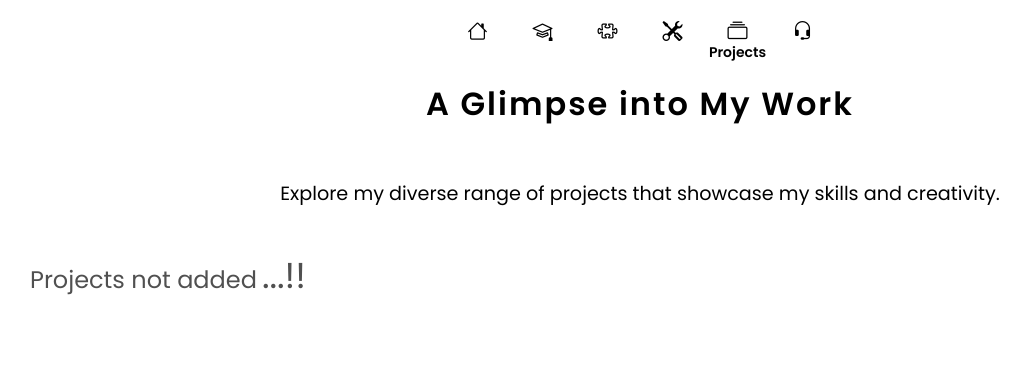
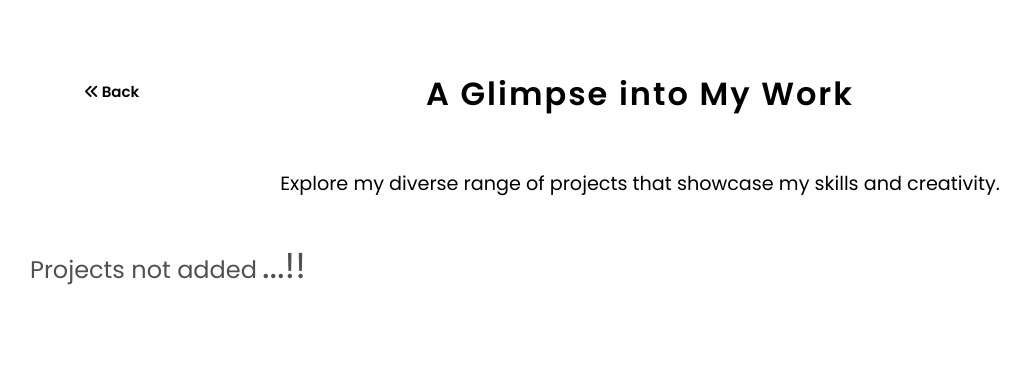
Before and after one commit to Saran24875/SARAN-PORTFOLIO, a Django app: template templates/projects.html in a window 1280 px wide. Shown: the top 386 px of the page, without its empty margins (0-1031 px from the left). Run offline with Django 3.2, Linux system fonts and the light colour scheme; the template is opened without the code that fills it, so the values that code supplies are empty; some libraries are stand-ins or nearby versions.

Commit message:
Enhance styles and layout in various templates, add back button functionality, and improve service descriptions

```diff
--- a/static/css/styles.css
+++ b/static/css/styles.css
@@ -899,7 +899,7 @@ display: flex;
 }
 
 .about-section p {
-  font-size: 1rem;
+  font-size: 1.1rem;
   line-height: 1.6;
   color: var(--text-color);
   text-align: center;
@@ -1271,9 +1271,34 @@ textarea::placeholder {
 .project {
   max-width: 1400px;
   margin: auto;
-  margin-top: 0px;
+  margin-top: -10px;
   padding: 60px 30px;
 
+}
+
+.back-button{
+  font-family: "poppins", sans-serif;
+  z-index: 100;
+  position: fixed;
+  top: 50px;
+  left: 30px;
+  margin-top: 20px;
+  font-size: 15px;
+  cursor: pointer;
+  border-radius: 100px;
+  background-color: var(--hover-color);;
+  border: none;
+  font-weight: 600;
+  transition: background-color 0.5s ease, color 0.5s ease;
+
+}
+
+.back-button:hover {
+  background: var(--button-color);
+  color: var(--button-text-color);
+  transform: scale(1.05);
+  box-shadow: 0 8px 15px rgba(0, 0, 0, 0.2);
+  transition: background-color 0.5s ease, color 0.5s ease;
 }
 
 /* .project h1 {
@@ -3179,6 +3204,9 @@ textarea::placeholder {
 
 }
 
+.back-button{
+  display: none;
+}
 
 .timeline {
   position: relative;
--- a/templates/base.html
+++ b/templates/base.html
@@ -139,6 +139,7 @@
 
   <body>
     {% with request.path as path %}
+    {% block navbar %}
     <header class="site-header">
       <nav class="navbar">
         <ul class="nav-links">
@@ -211,6 +212,7 @@
         </ul>
       </nav>
     </header>
+    {% endblock %}
     {% endwith %}
 
     <main>
--- a/templates/projects.html
+++ b/templates/projects.html
@@ -1,44 +1,73 @@
-{% extends "base.html" %}
-{% load static %}
+{% extends "base.html" %} {% block navbar %}{% endblock %}
+<!-- Override with nothing -->
 
-{% block title %}Projects{% endblock %}
+{% load static %} {% block title %}Projects{% endblock %} {% block content %}
+<section class="project" id="projectpage">
+  <button id="back_button" class="back-button" onclick="history.back()">
+    <i class="fa fa-angle-double-left"></i> Back
+  </button>
 
-{% block content %}
-<section class="project" id="projectpage">
-    <h2 id="tittleproject" data-aos="fade-up" data-aos-duration="1000">A Glimpse into My Work</h2>
-    <p class="project-subtitle">Explore my diverse range of projects that showcase my skills and creativity.</p>
+  <h2 id="tittleproject" data-aos="fade-up" data-aos-duration="1000">
+    A Glimpse into My Work
+  </h2>
+  <p class="project-subtitle">
+    Explore my diverse range of projects that showcase my skills and creativity.
+  </p>
 
   {% if projects %}
 
   <div class="project-grid">
     {% for project in projects %}
-            <div class="project-card" data-aos="{% if forloop.counter|divisibleby:2 %}fade-left{% else %}fade-right{% endif %}" data-aos-duration="1000">
+    <div
+      class="project-card"
+      data-aos="{% if forloop.counter|divisibleby:2 %}fade-left{% else %}fade-right{% endif %}"
+      data-aos-duration="1000"
+    >
       {% if project.Card_image %}
-                <img src="{{ project.Card_image.url }}" alt="Project Image">
+      <img src="{{ project.Card_image.url }}" alt="Project Image" />
       {% else %}
-                <img src="/static/default-image.jpg" alt="Default Image">
+      <img src="/static/default-image.jpg" alt="Default Image" />
       {% endif %}
 
       <!-- Hover Effect: Show Details -->
       <div class="project-details">
         <h2>{{ project.name }}</h2>
         <p>{{ project.one_line_about_the_project }}</p>
-                    <a href="{% url 'projects:project_detail' project.id %}" class="project-btn">View Project</a>
+        <a
+          href="{% url 'projects:project_detail' project.id %}"
+          class="project-btn"
+          >View Project</a
+        >
       </div>
     </div>
     {% endfor %}
   </div>
-    {% else %}
-    {% comment %} <p class="exception">No education information available</p> {% endcomment %}
+  {% else %} {% comment %}
+  <p class="exception">No education information available</p>
+  {% endcomment %}
   <div class="no-info">
     <div class="container">
       <!-- SVG Icon -->
-      {% comment %} <svg class="no-info-icon" viewBox="0 0 24 24" fill="none" xmlns="http://www.w3.org/2000/svg">
-          <path d="M12 2C6.48 2 2 6.48 2 12s4.48 10 10 10 10-4.48 10-10S17.52 2 12 2zm1 15h-2v-6h2v6zm0-8h-2V7h2v2z" fill="red"/>
-      </svg> {% endcomment %}
+      {% comment %}
+      <svg
+        class="no-info-icon"
+        viewBox="0 0 24 24"
+        fill="none"
+        xmlns="http://www.w3.org/2000/svg"
+      >
+        <path
+          d="M12 2C6.48 2 2 6.48 2 12s4.48 10 10 10 10-4.48 10-10S17.52 2 12 2zm1 15h-2v-6h2v6zm0-8h-2V7h2v2z"
+          fill="red"
+        />
+      </svg>
+      {% endcomment %}
 
       <!-- Animated Text -->
-      <p class="message">Projects not added<span class="dots"><span>.</span><span>.</span><span>.!!</span></span></p>
+      <p class="message">
+        Projects not added<span class="dots"
+          ><span>.</span><span>.</span><span>.!!</span></span
+        >
+      </p>
     </div>
   </div>
   {% endif %}
--- a/templates/services.html
+++ b/templates/services.html
@@ -28,8 +28,12 @@
                 {% if service.Others %}
                 <h3>{{ service.Others }}</h3>
                 {% endif %}
-
+                {% if service.description %}
                 <p>{{ service.description }}</p>
+                {% endif %}
+                {% if service.Other_description %}
+                <p>{{ service.Other_description }}</p>
+                {% endif %}
             </div>
         </div>
         {% endfor %}
```
Also changed, not shown: templates/index.html (+10 -2 lines), templates/project_detail.html (+48 -52 lines). Lines whose indentation alone changed are shown as unchanged.
